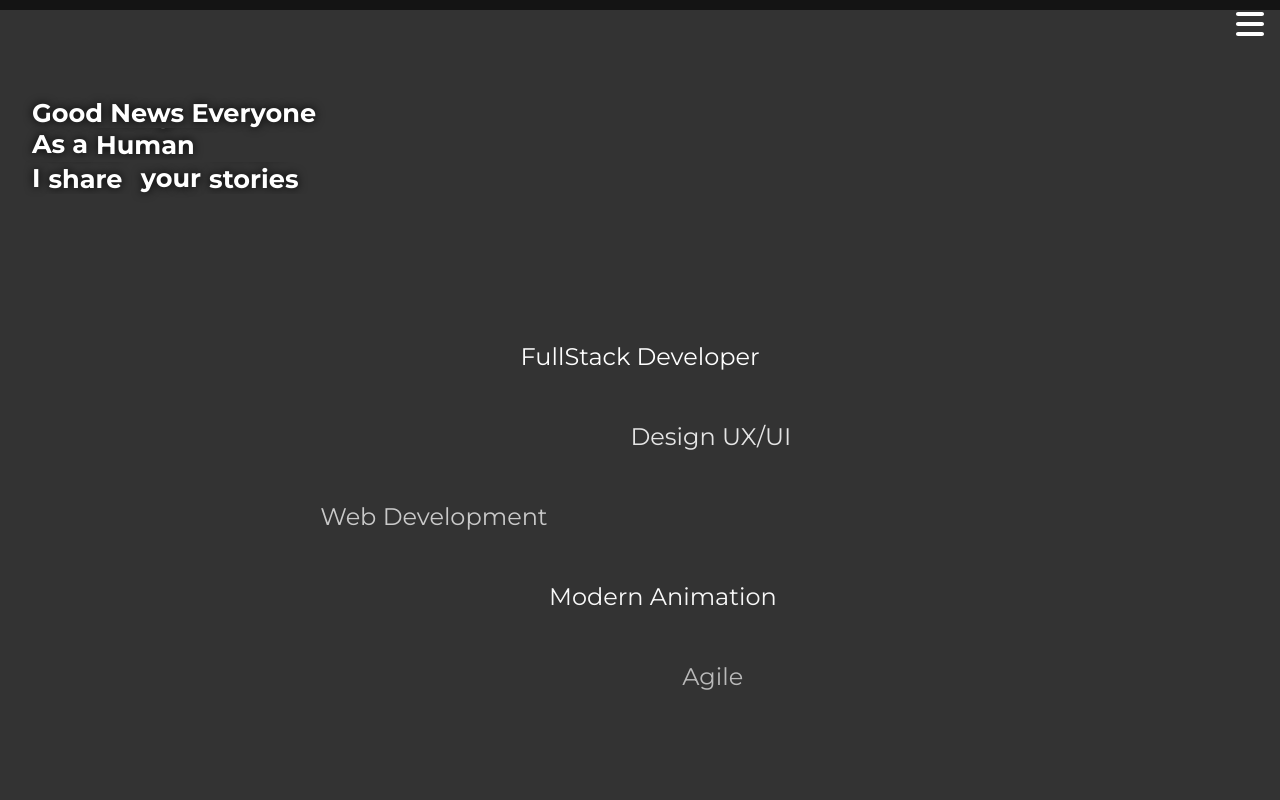
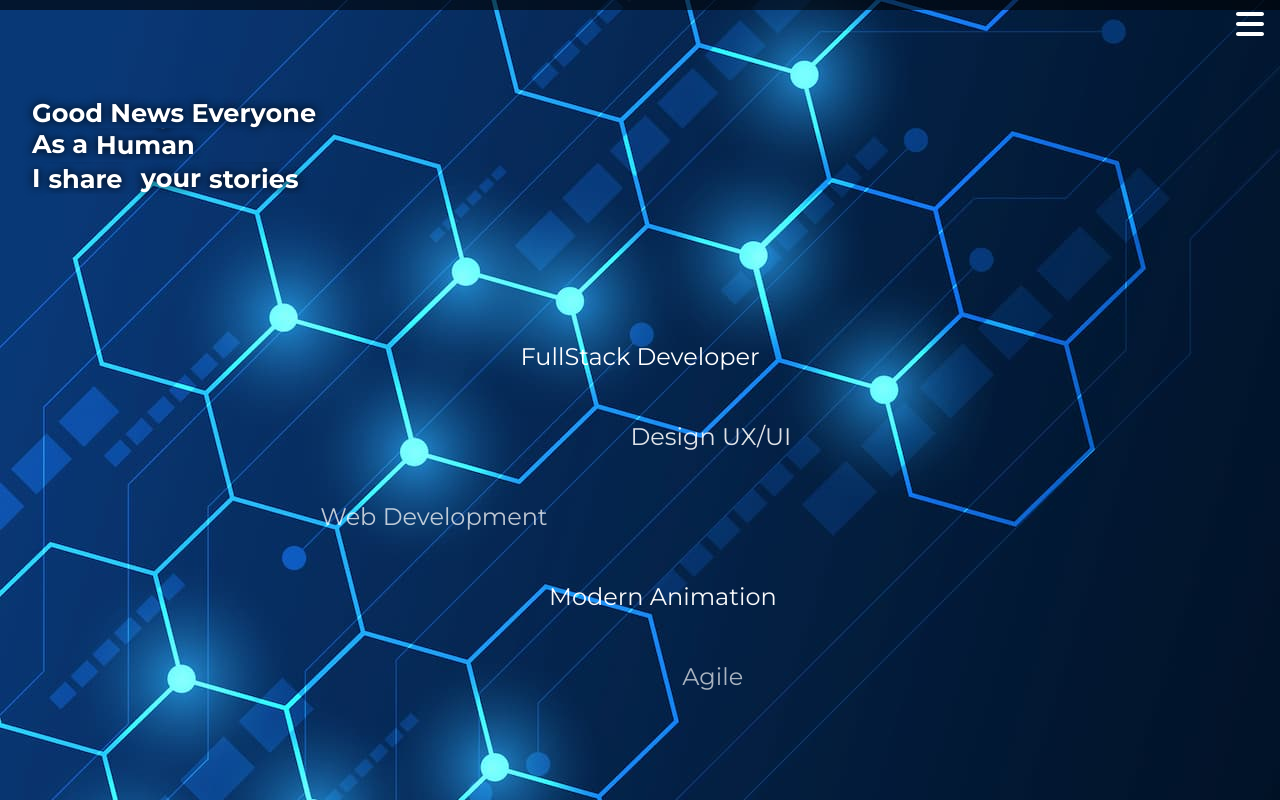
Before and after one commit to Lecuyer-Quentin/Portfolio-code, a React (Vite) app: page / in a window 1280 px wide. Shown: the top 800 px of the page. Built offline with nearby package versions, Linux system fonts and the light colour scheme.

Commit message:
modif background

```diff
--- a/src/assets/sass/_general.scss
+++ b/src/assets/sass/_general.scss
@@ -14,7 +14,8 @@ main {
     flex-direction: column;
     justify-content: space-between;
     align-items: center;
-    background: url('../background/heroBackground.jpg') cover no-repeat center fixed;
+    background-image: url('../background/heroBackground.jpg');
+    background-attachment: fixed;
 }
 
 ul, li, h1, h2, h3, p, button{
--- a/src/assets/sass/main.css
+++ b/src/assets/sass/main.css
@@ -85,7 +85,8 @@ main {
   flex-direction: column;
   justify-content: space-between;
   align-items: center;
-  background: url("../background/heroBackground.jpg") cover no-repeat center fixed;
+  background-image: url("../background/heroBackground.jpg");
+  background-attachment: fixed;
 }
 
 ul, li, h1, h2, h3, p, button {
```
Also changed, not shown: 1 other file (tests, documents, lock files or other folders).
